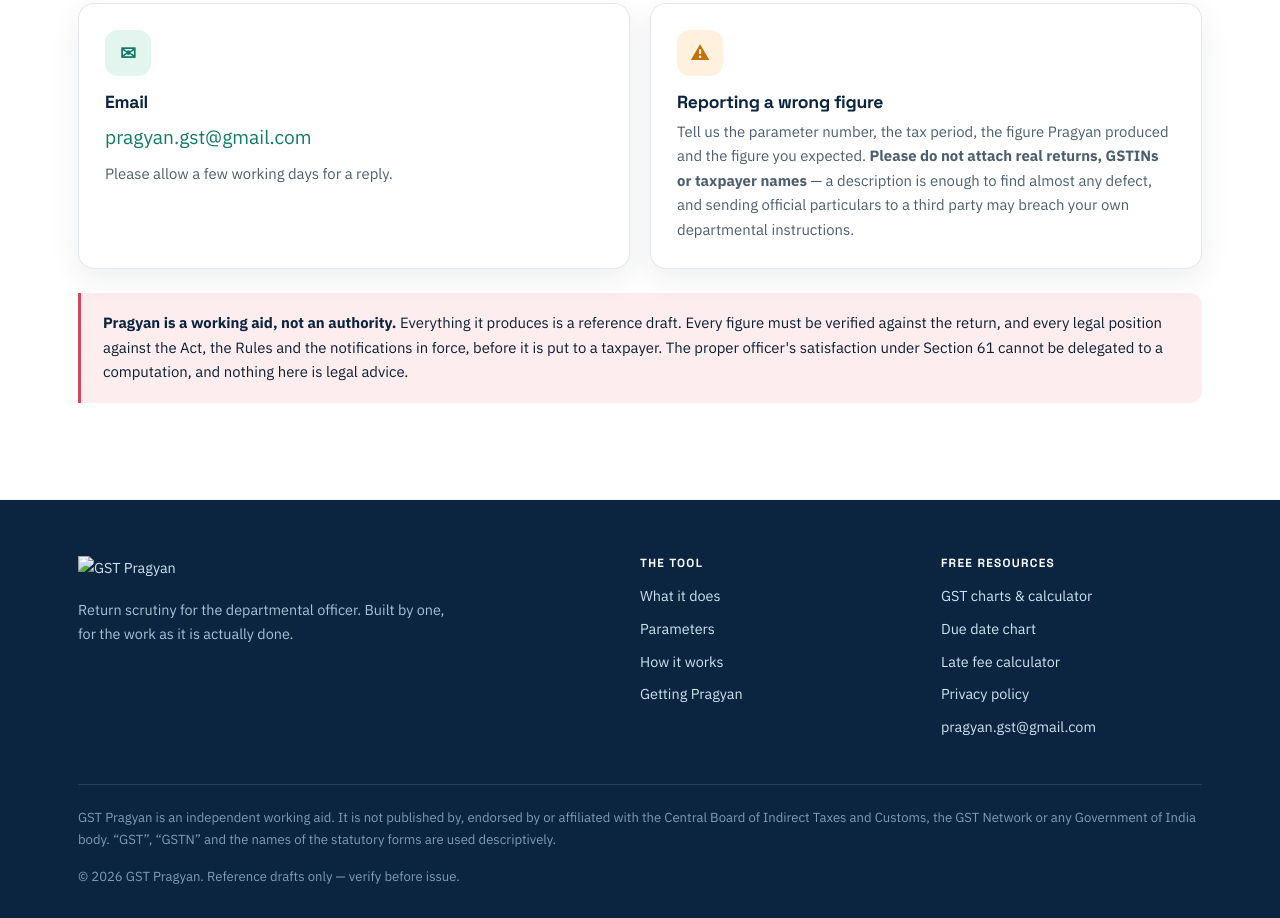
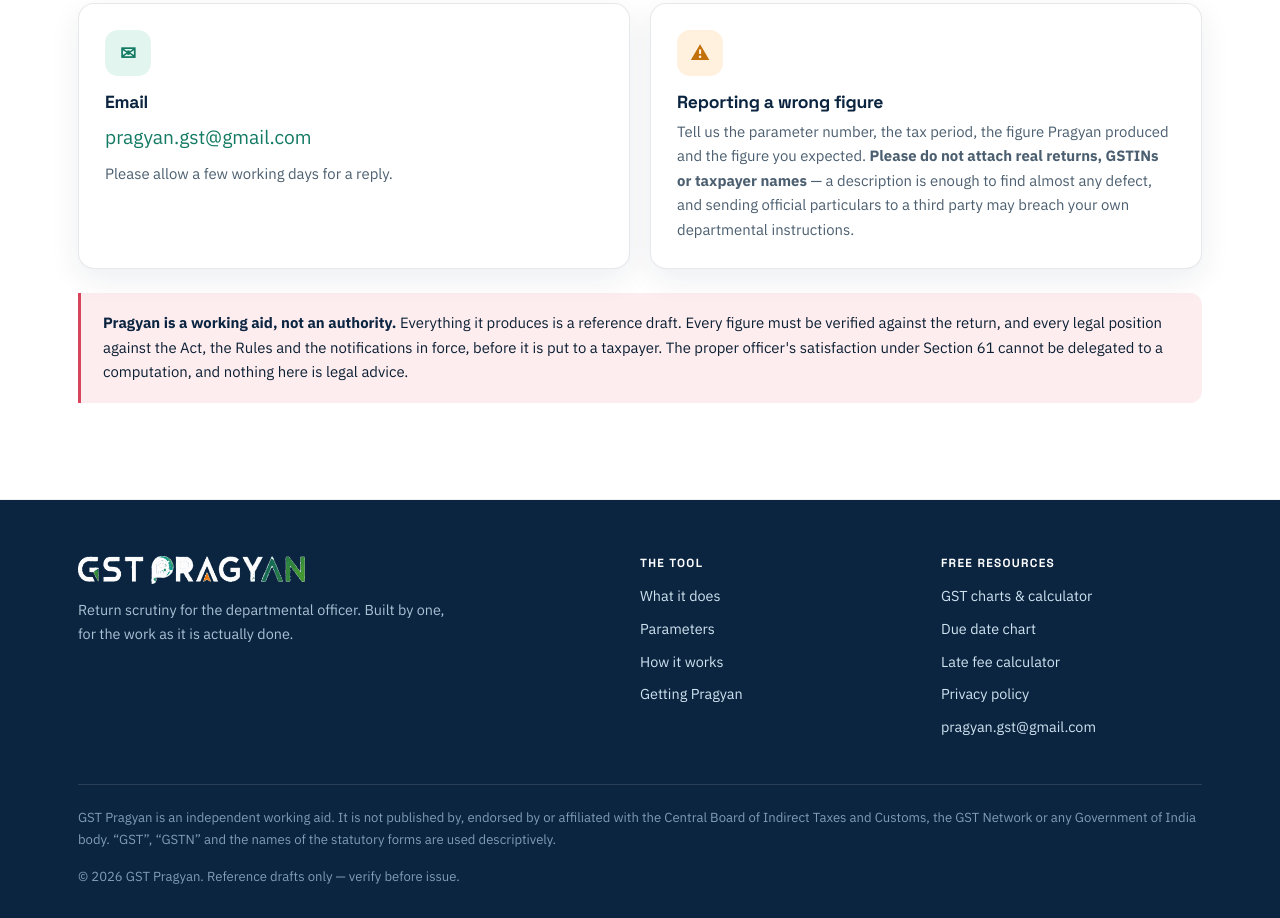
Before and after one commit to pragyan-gst/GST-Pragyan, a plain HTML site: page index.html in a window 1280 px wide. Shown: the part 6228-7146 px from the top of the page. Drawn offline with Linux system fonts and the light colour scheme.

Commit message:
Update index.html

```diff
--- a/index.html
+++ b/index.html
@@ -346,7 +346,7 @@
     <div class="cols">
       <div>
         <a class="brand" href="index.html">
-          <img src="assets/wordmark-light.png" alt="GST Pragyan" width="210" height="26" class="wm">
+          <img src="wordmark-light.png" alt="GST Pragyan" width="210" height="26" class="wm">
         </a>
         <p style="margin-top:14px;max-width:44ch">
           Return scrutiny for the departmental officer. Built by one, for the work as it is
```
